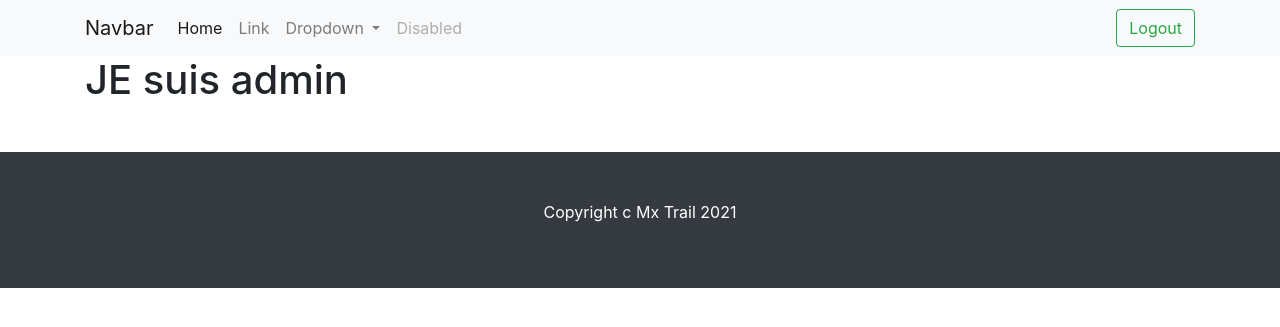
After one commit to aziyade/motocross, a Symfony app: template templates/admin/index.html.twig in a window 1280 px wide. The commit adds this page. Shown: the top 327 px of the page. Run offline with Twig, Linux system fonts and the light colour scheme; the template is opened without the code that fills it, so the values that code supplies are empty; some libraries are stand-ins or nearby versions.

Commit message:
admin et bouton logout

```diff
--- /dev/null
+++ b/templates/admin/index.html.twig
@@ -0,0 +1,7 @@
+{% extends 'base.html.twig' %}
+
+{% block title %}Hello AdminController!{% endblock %}
+
+{% block body %}
+<h1>JE suis admin</h1>
+{% endblock %}
--- a/templates/base.html.twig
+++ b/templates/base.html.twig
@@ -51,10 +51,11 @@
         <a class="nav-link disabled" href="#">Disabled</a>
       </li>
     </ul>
-    <form class="form-inline my-2 my-lg-0">
-      <input class="form-control mr-sm-2" type="search" placeholder="Search" aria-label="Search">
-      <button class="btn btn-outline-success my-2 my-sm-0" type="submit">Search</button>
-    </form>
+    {% if is_granted('ROLE_ADMIN') %}
+    <a href=" {{ path('admin_home') }}" type="button" class="btn btn-outline-danger mr-3">Admin</a>
+    {% endif %}
+    <a href=" {{ path('app_logout') }}" class="btn btn-outline-success my-2 my-sm-0" type="submit">Logout</a>
+
   </div>
   </div>
 </nav>
```
Also changed, not shown: src/Controller/AdminController.php (added, +30 -0 lines), templates/admin/add_event.html.twig (added, +7 -0 lines), 1 other file.
